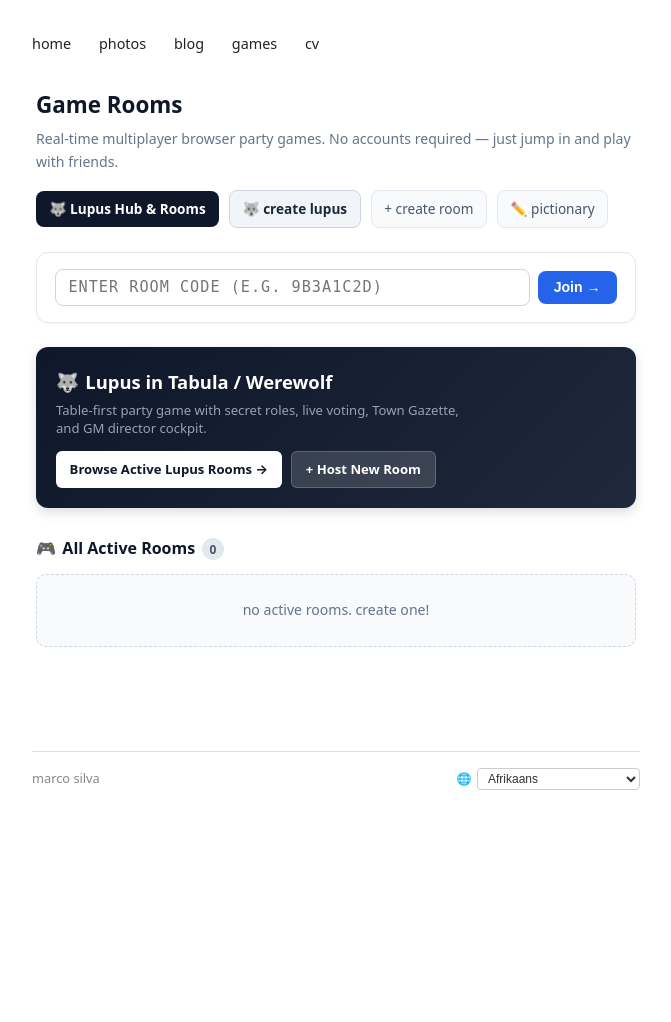
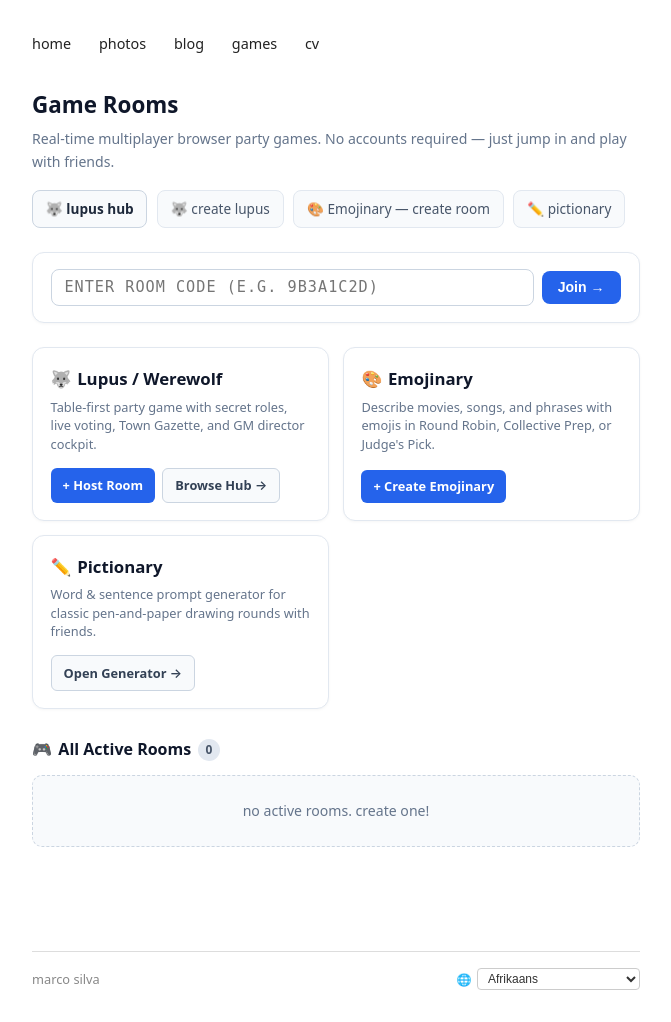
Before and after one commit to marco-silva0000/marco-silva.com, a Django app: template templates/gamerooms/room_list.html in a window 1280 px wide. Shown: the whole page, without its empty margins (304-975 px from the left). Before the commit the page ends 790 px from the top, so only its background shows below. Run offline with Django 5.2, Linux system fonts and the light colour scheme; the template is opened without the code that fills it, so the values that code supplies are empty.

Commit message:
ui(gamerooms): balance /games/ hub with clear cards for Lupus, Emojinary, and Pictionary

```diff
--- a/templates/gamerooms/room_list.html
+++ b/templates/gamerooms/room_list.html
@@ -3,7 +3,7 @@
 {% block title %}{% trans "Game Rooms" %} - Marco Silva{% endblock %}
 
 {% block content %}
-<div style="max-width: 600px; margin: 0 auto; padding-bottom: 2rem;">
+<div style="max-width: 780px; margin: 0 auto; padding-bottom: 2rem;">
   <!-- Header -->
   <div style="margin-bottom: 1.5rem;">
     <h1 style="font-size: 1.4rem; font-weight: 700; color: #0f172a; margin-bottom: 0.35rem;">{% trans "Game Rooms" %}</h1>
@@ -14,16 +14,16 @@
     <!-- Quick action links -->
     <div style="display: flex; gap: 0.6rem; align-items: center; flex-wrap: wrap; font-size: 0.85rem;">
       <a href="{% url 'gamerooms:lupus:hub' %}"
-         style="display: inline-flex; align-items: center; gap: 0.35rem; background: #0f172a; color: #ffffff; padding: 0.45rem 0.85rem; border-radius: 8px; font-weight: 600; text-decoration: none;">
-        {% trans "🐺 Lupus Hub & Rooms" %}
+         style="display: inline-flex; align-items: center; gap: 0.35rem; background: #f8fafc; color: #1e293b; padding: 0.45rem 0.8rem; border-radius: 8px; font-weight: 600; text-decoration: none; border: 1px solid #cbd5e1;">
+        {% trans "🐺 lupus hub" %}
       </a>
       <a href="{% url 'gamerooms:lupus:create' %}"
-         style="display: inline-flex; align-items: center; background: #f1f5f9; color: #1e293b; padding: 0.45rem 0.8rem; border-radius: 8px; font-weight: 600; text-decoration: none; border: 1px solid #cbd5e1;">
+         style="display: inline-flex; align-items: center; background: #f8fafc; color: #475569; padding: 0.45rem 0.8rem; border-radius: 8px; font-weight: 500; text-decoration: none; border: 1px solid #e2e8f0;">
         {% trans "🐺 create lupus" %}
       </a>
       <a href="{% url 'gamerooms:room-create' %}"
          style="display: inline-flex; align-items: center; background: #f8fafc; color: #475569; padding: 0.45rem 0.8rem; border-radius: 8px; font-weight: 500; text-decoration: none; border: 1px solid #e2e8f0;">
-        {% trans "+ create room" %}
+        🎨 Emojinary — {% trans "create room" %}
       </a>
       <a href="/games/pictionary/"
          style="display: inline-flex; align-items: center; background: #f8fafc; color: #475569; padding: 0.45rem 0.8rem; border-radius: 8px; font-weight: 500; text-decoration: none; border: 1px solid #e2e8f0;">
@@ -52,27 +52,64 @@
     </form>
   </div>
 
-  <!-- Featured Lupus Card -->
-  <div style="background: linear-gradient(135deg, #0f172a 0%, #1e293b 100%); color: #ffffff; border-radius: 12px; padding: 1.25rem; margin-bottom: 1.75rem; box-shadow: 0 4px 12px rgba(15,23,42,0.15);">
-    <div style="display: flex; align-items: flex-start; justify-content: space-between; gap: 1rem; flex-wrap: wrap;">
+  <!-- Games Grid -->
+  <div style="display: grid; grid-template-columns: repeat(auto-fit, minmax(220px, 1fr)); gap: 0.85rem; margin-bottom: 1.75rem;">
+    <!-- Lupus Card -->
+    <div style="background: #ffffff; border: 1px solid #e2e8f0; border-radius: 12px; padding: 1.1rem; box-shadow: 0 1px 3px rgba(0,0,0,0.04); display: flex; flex-direction: column; justify-content: space-between;">
       <div>
-        <div style="font-size: 1.15rem; font-weight: 700; margin-bottom: 0.25rem; display: flex; align-items: center; gap: 0.4rem;">
-          <span>🐺</span> {% trans "Lupus in Tabula / Werewolf" %}
+        <div style="font-size: 1.05rem; font-weight: 700; color: #0f172a; margin-bottom: 0.3rem; display: flex; align-items: center; gap: 0.35rem;">
+          <span>🐺</span> {% trans "Lupus / Werewolf" %}
         </div>
-        <p style="font-size: 0.82rem; color: #94a3b8; max-width: 420px; line-height: 1.4; margin-bottom: 0.85rem;">
+        <p style="font-size: 0.8rem; color: #64748b; line-height: 1.45; margin-bottom: 0.9rem;">
           {% trans "Table-first party game with secret roles, live voting, Town Gazette, and GM director cockpit." %}
         </p>
       </div>
+      <div style="display: flex; gap: 0.45rem; flex-wrap: wrap;">
+        <a href="{% url 'gamerooms:lupus:create' %}"
+           style="display: inline-flex; align-items: center; background: #2563eb; color: #ffffff; padding: 0.4rem 0.75rem; border-radius: 6px; font-size: 0.8rem; font-weight: 600; text-decoration: none;">
+          {% trans "+ Host Room" %}
+        </a>
+        <a href="{% url 'gamerooms:lupus:hub' %}"
+           style="display: inline-flex; align-items: center; background: #f8fafc; color: #334155; padding: 0.4rem 0.75rem; border-radius: 6px; font-size: 0.8rem; font-weight: 600; text-decoration: none; border: 1px solid #cbd5e1;">
+          {% trans "Browse Hub" %} &rarr;
+        </a>
+      </div>
     </div>
-    <div style="display: flex; gap: 0.6rem; flex-wrap: wrap;">
-      <a href="{% url 'gamerooms:lupus:hub' %}"
-         style="display: inline-flex; align-items: center; gap: 0.3rem; background: #ffffff; color: #0f172a; padding: 0.45rem 0.85rem; border-radius: 6px; font-size: 0.82rem; font-weight: 700; text-decoration: none;">
-        {% trans "Browse Active Lupus Rooms" %} &rarr;
-      </a>
-      <a href="{% url 'gamerooms:lupus:create' %}"
-         style="display: inline-flex; align-items: center; gap: 0.3rem; background: rgba(255,255,255,0.15); color: #ffffff; padding: 0.45rem 0.85rem; border-radius: 6px; font-size: 0.82rem; font-weight: 600; text-decoration: none; border: 1px solid rgba(255,255,255,0.2);">
-        {% trans "+ Host New Room" %}
-      </a>
+
+    <!-- Emojinary Card -->
+    <div style="background: #ffffff; border: 1px solid #e2e8f0; border-radius: 12px; padding: 1.1rem; box-shadow: 0 1px 3px rgba(0,0,0,0.04); display: flex; flex-direction: column; justify-content: space-between;">
+      <div>
+        <div style="font-size: 1.05rem; font-weight: 700; color: #0f172a; margin-bottom: 0.3rem; display: flex; align-items: center; gap: 0.35rem;">
+          <span>🎨</span> Emojinary
+        </div>
+        <p style="font-size: 0.8rem; color: #64748b; line-height: 1.45; margin-bottom: 0.9rem;">
+          {% trans "Describe movies, songs, and phrases with emojis in Round Robin, Collective Prep, or Judge's Pick." %}
+        </p>
+      </div>
+      <div style="display: flex; gap: 0.45rem; flex-wrap: wrap;">
+        <a href="{% url 'gamerooms:room-create' %}"
+           style="display: inline-flex; align-items: center; background: #2563eb; color: #ffffff; padding: 0.4rem 0.75rem; border-radius: 6px; font-size: 0.8rem; font-weight: 600; text-decoration: none;">
+          {% trans "+ Create Emojinary" %}
+        </a>
+      </div>
+    </div>
+
+    <!-- Pictionary Card -->
+    <div style="background: #ffffff; border: 1px solid #e2e8f0; border-radius: 12px; padding: 1.1rem; box-shadow: 0 1px 3px rgba(0,0,0,0.04); display: flex; flex-direction: column; justify-content: space-between;">
+      <div>
+        <div style="font-size: 1.05rem; font-weight: 700; color: #0f172a; margin-bottom: 0.3rem; display: flex; align-items: center; gap: 0.35rem;">
+          <span>✏️</span> Pictionary
+        </div>
+        <p style="font-size: 0.8rem; color: #64748b; line-height: 1.45; margin-bottom: 0.9rem;">
+          {% trans "Word & sentence prompt generator for classic pen-and-paper drawing rounds with friends." %}
+        </p>
+      </div>
+      <div style="display: flex; gap: 0.45rem; flex-wrap: wrap;">
+        <a href="/games/pictionary/"
+           style="display: inline-flex; align-items: center; background: #f8fafc; color: #334155; padding: 0.4rem 0.75rem; border-radius: 6px; font-size: 0.8rem; font-weight: 600; text-decoration: none; border: 1px solid #cbd5e1;">
+          {% trans "Open Generator" %} &rarr;
+        </a>
+      </div>
     </div>
   </div>
 
```
